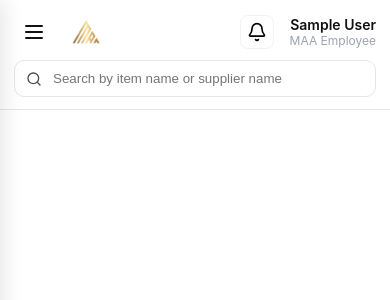
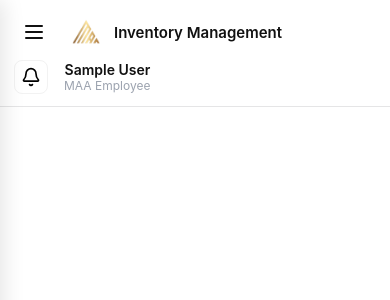
Before and after one commit to ysabellelenon/maa-inventory, a Django app: page / in a window 390 px wide. Shown: the top 300 px of the page. Run offline with Django 5.2, Linux system fonts and the light colour scheme; the visitor is signed in with stand-in values (Sample User, id 1); data that the repository does not hold is empty.

Commit message:
Fix navbar styles on responsive

```diff
--- a/static/css/dashboard.css
+++ b/static/css/dashboard.css
@@ -249,8 +249,7 @@ input[type="search"]:focus,
 /* iPad portrait / tablet (~768px) */
 @media(max-width:768px){
   .topbar{height:auto;min-height:64px;padding:12px 14px;}
-  .brand-top .brand-text{display:none;}
-  .search{max-width:none;flex:1 1 100%;order:3;}
+  .search{display:none !important;}
   .search input{max-width:100%;}
   .content{padding:12px 14px;}
   .stats-grid{grid-template-columns:repeat(2,1fr);gap:10px;}
```
